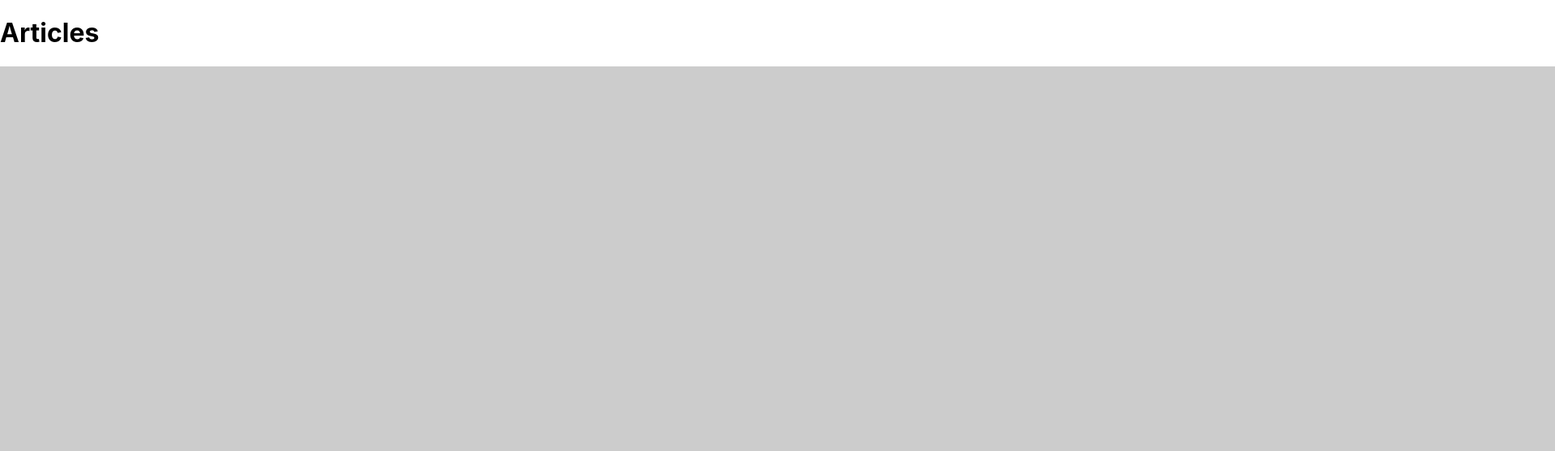
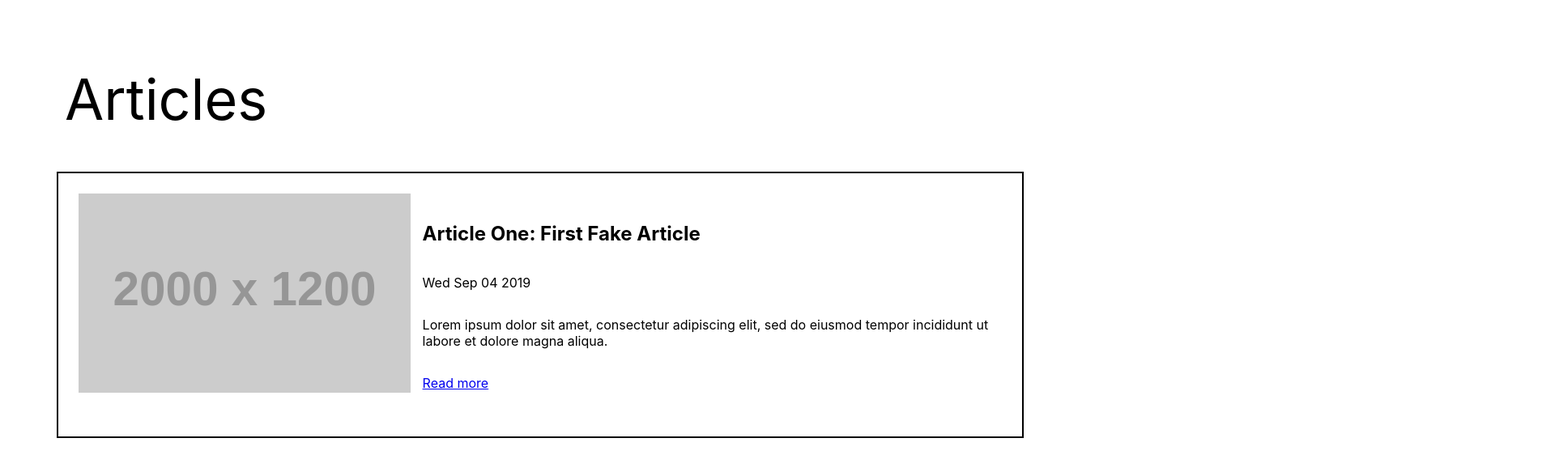
Before and after one commit to NaidelynHernandez/Exercise2, a React (Create React App) app: page / in a window 1280 px wide. Shown: the top 557 px of the page at 81% size, 1920 px wide, since content can reach past the window. Built offline with nearby package versions, Linux system fonts and the light colour scheme.

Commit message:
added css

```diff
--- a/src/App.css
+++ b/src/App.css
@@ -1,21 +1,50 @@
-.pageWrapper {
-
+.page-wrapper{
+  padding: 70px;
 }
 
 h1{
-
+  font-size: 70px;
+  font-weight: 400;
+  margin-left: 10px;
+  margin-top: 10px;
 }
 
 .articleCard{
-
+  border: solid 2px black;
+  display: flex;
+  width: 100%;
+  margin-bottom: 50px;
+  padding: 25px;
+  flex-basis: 30%;
 }
 
 
-.articleCard--image{
+.articleCard--text{
 
+  display: flex;
+  flex-basis: 300%;
+  flex-direction: column;
+  padding: 15px;
 }
 
-.articleCard--text{
+
+img{
+  width: 100%;
+  text-decoration: none;
+}
 
 
+
+
+
+.article--content{
+  margin-top: 40px;
+  padding-left: 400px;
+  padding-right: 400px;
 }
+
+.article--header{
+  margin-top: 40px;
+  padding-left: 400px;
+  padding-right: 400px;
+}
```
